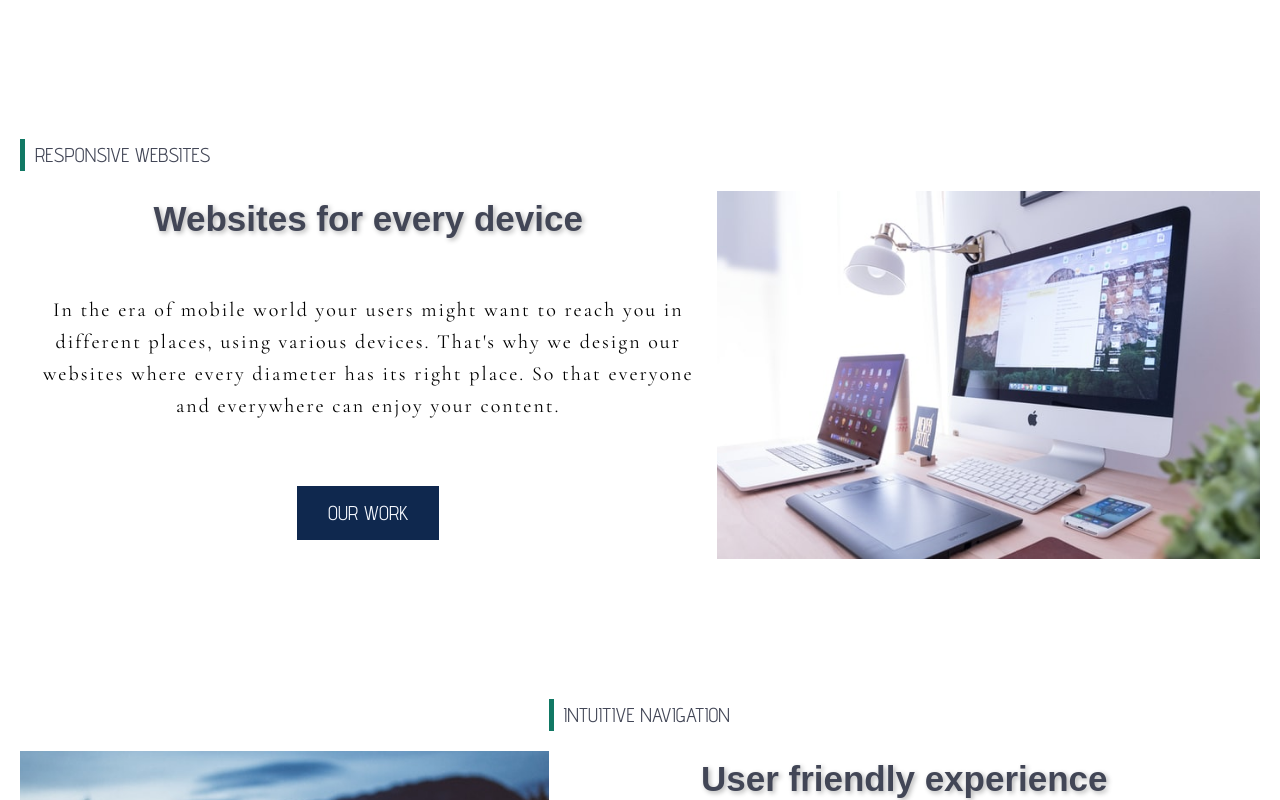
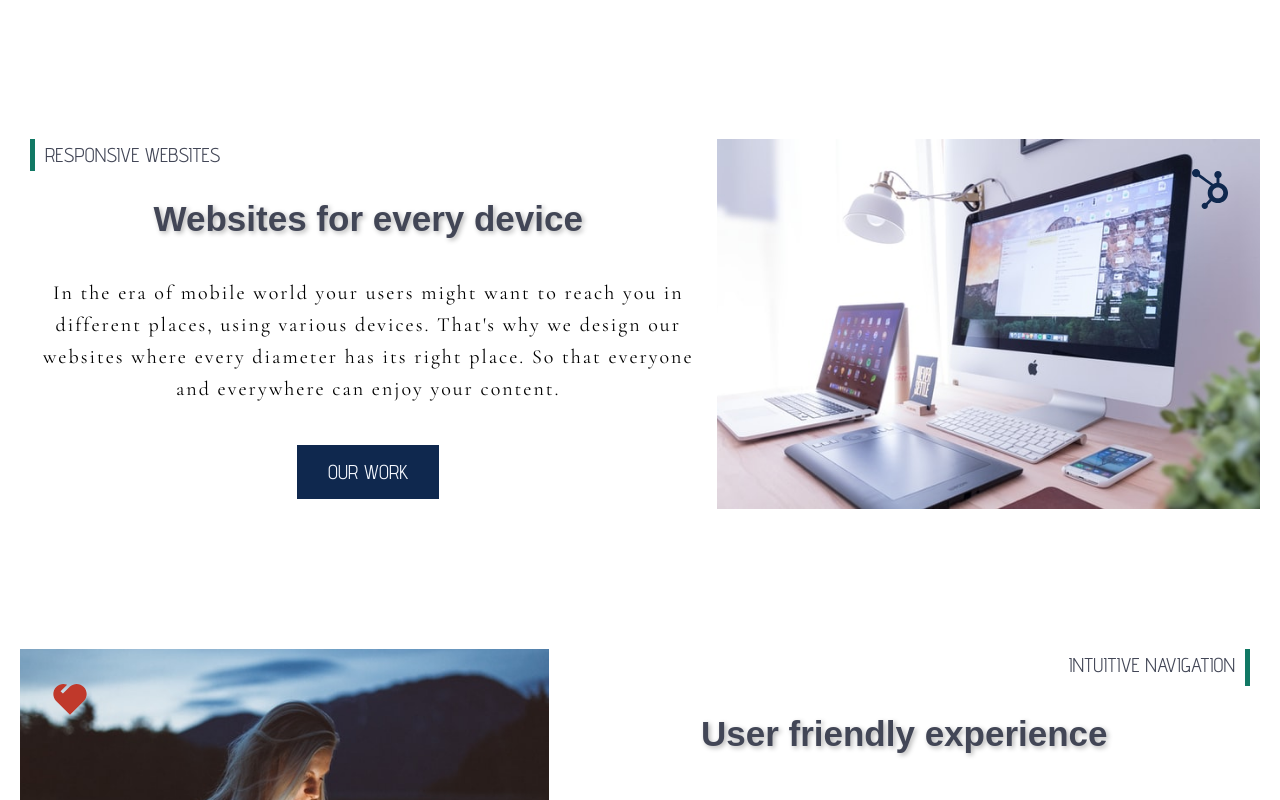
Before and after one commit to Vastlaan/itcontext2.0, a React (Create React App) app in the folder client/: page / in a window 1280 px wide. Shown: the part 1320-2120 px from the top of the page. Built offline with nearby package versions, Linux system fonts and the light colour scheme; no server answers; a web font is replaced by a local one.

Commit message:
Add icon to the image

```diff
--- a/client/src/components/landing/story/responsive.tsx
+++ b/client/src/components/landing/story/responsive.tsx
@@ -9,6 +9,7 @@ import {
     BlockButton,
 } from "../../../styles";
 import Image2 from "../../../img/image-story-2.jpg";
+import { FaHubspot } from "react-icons/fa";
 
 export default function Responsive() {
     return (
@@ -22,6 +23,10 @@ export default function Responsive() {
                 everyone and everywhere can enjoy your content.
             </BlockText>
             <BlockImage>
+                <Icon>
+                    <FaHubspot />
+                </Icon>
+
                 <img src={Image2} alt="responsive design website" />
             </BlockImage>
             <BlockButton>Our Work</BlockButton>
@@ -44,10 +49,21 @@ const BlockContent = styled.div`
         respond(
             "s",
             `grid-template-areas:
-            "info info info info info info"
+            "info info info img img img"
         "head head head img img img"
         "text text text img img img"
         "btn btn btn img img img";
         padding: 2rem 0rem;`
         )}
 `;
+const Icon = styled.div`
+    padding: 2rem;
+    position: absolute;
+    top: 1rem;
+    right: 1rem;
+    z-index: 5;
+    svg {
+        font-size: 4rem;
+        color: ${(props) => props.theme.primary};
+    }
+`;
--- a/client/src/components/landing/story/ux.tsx
+++ b/client/src/components/landing/story/ux.tsx
@@ -9,11 +9,14 @@ import {
     BlockInfo,
 } from "../../../styles";
 import Image1 from "../../../img/image-story-1.jpg";
+import { RiHeart2Fill } from "react-icons/ri";
 
 export default function Ux() {
     return (
         <BlockContentReverse>
-            <BlockInfo>Intuitive navigation</BlockInfo>
+            <BlockInfoReversed style={{ textAlign: "right" }}>
+                Intuitive navigation
+            </BlockInfoReversed>
             <BlockHeader>User friendly experience</BlockHeader>
             <BlockText>
                 Lorem ipsum dolor sit, amet consectetur adipisicing elit.
@@ -21,6 +24,10 @@ export default function Ux() {
                 tenetur officia quae fuga.
             </BlockText>
             <BlockImage>
+                <Icon>
+                    <RiHeart2Fill />
+                </Icon>
+
                 <img src={Image1} alt="great user experience" />
             </BlockImage>
             <BlockButton>Contact us</BlockButton>
@@ -43,9 +50,25 @@ const BlockContentReverse = styled.div`
         respond(
             "s",
             `grid-template-areas:
-            ". . . info info info"
+            "img img img info info info"
         " img img img head head head"
         "img img img text text text "
         "img img img btn btn btn ";`
         )}
 `;
+const BlockInfoReversed = styled(BlockInfo)`
+    border-left: none;
+    border-right: 5px solid ${(props) => props.theme.fresh};
+    text-align: right;
+`;
+const Icon = styled.div`
+    padding: 2rem;
+    position: absolute;
+    top: 1rem;
+    left: 1rem;
+    z-index: 5;
+    svg {
+        font-size: 4rem;
+        color: ${(props) => props.theme.warm};
+    }
+`;
--- a/client/src/styles/components.ts
+++ b/client/src/styles/components.ts
@@ -52,7 +52,8 @@ export const BlockInfo = styled.p`
     text-transform: uppercase;
     color: ${(props) => props.theme.grey};
     border-left: 5px solid ${(props) => props.theme.fresh};
-    padding-left: 1rem;
+    padding: 0rem 1rem;
+    margin: 0 1rem;
 `;
 export const BlockHeader = styled.h2`
     grid-area: head;
@@ -72,6 +73,7 @@ export const BlockText = styled.p`
     letter-spacing: 0.2rem;
 `;
 export const BlockImage = styled.div`
+    position: relative;
     grid-area: img;
     overflow: hidden;
     img {
```
